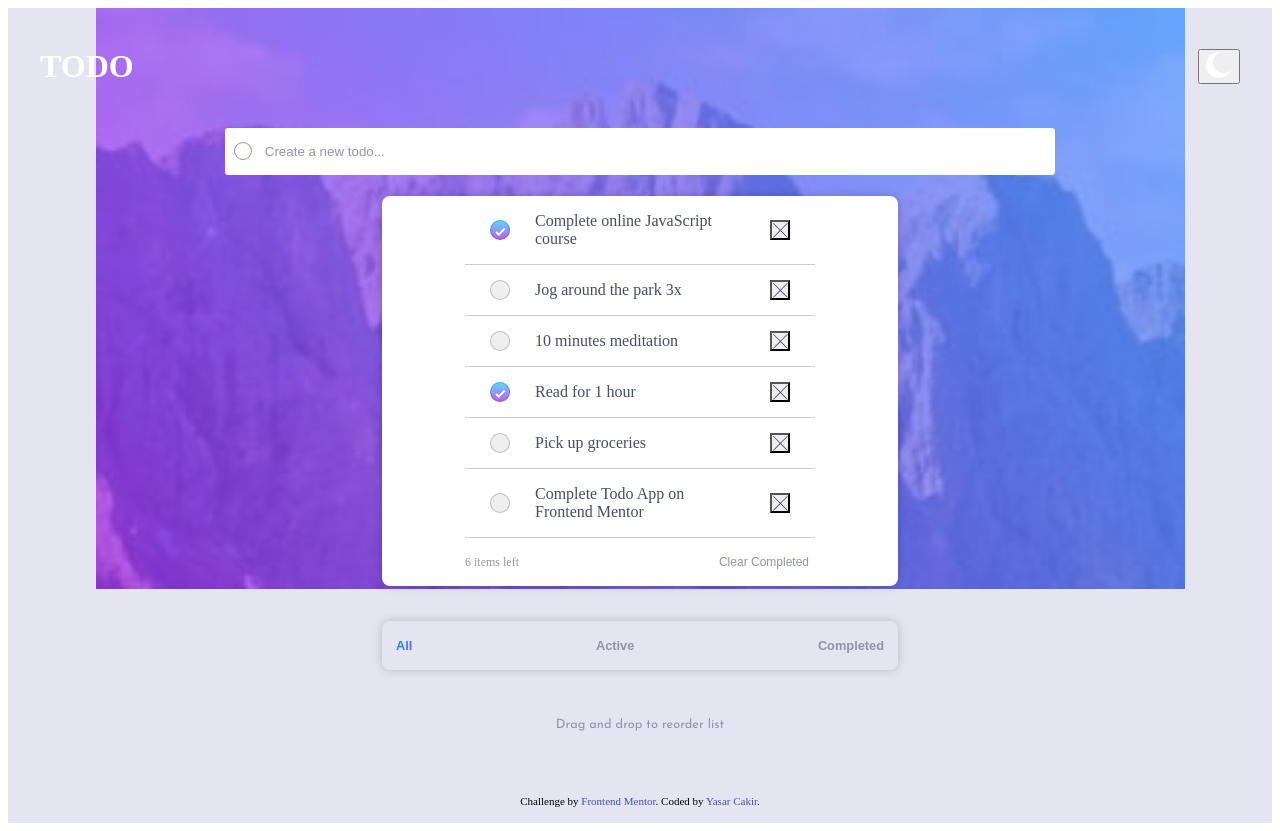
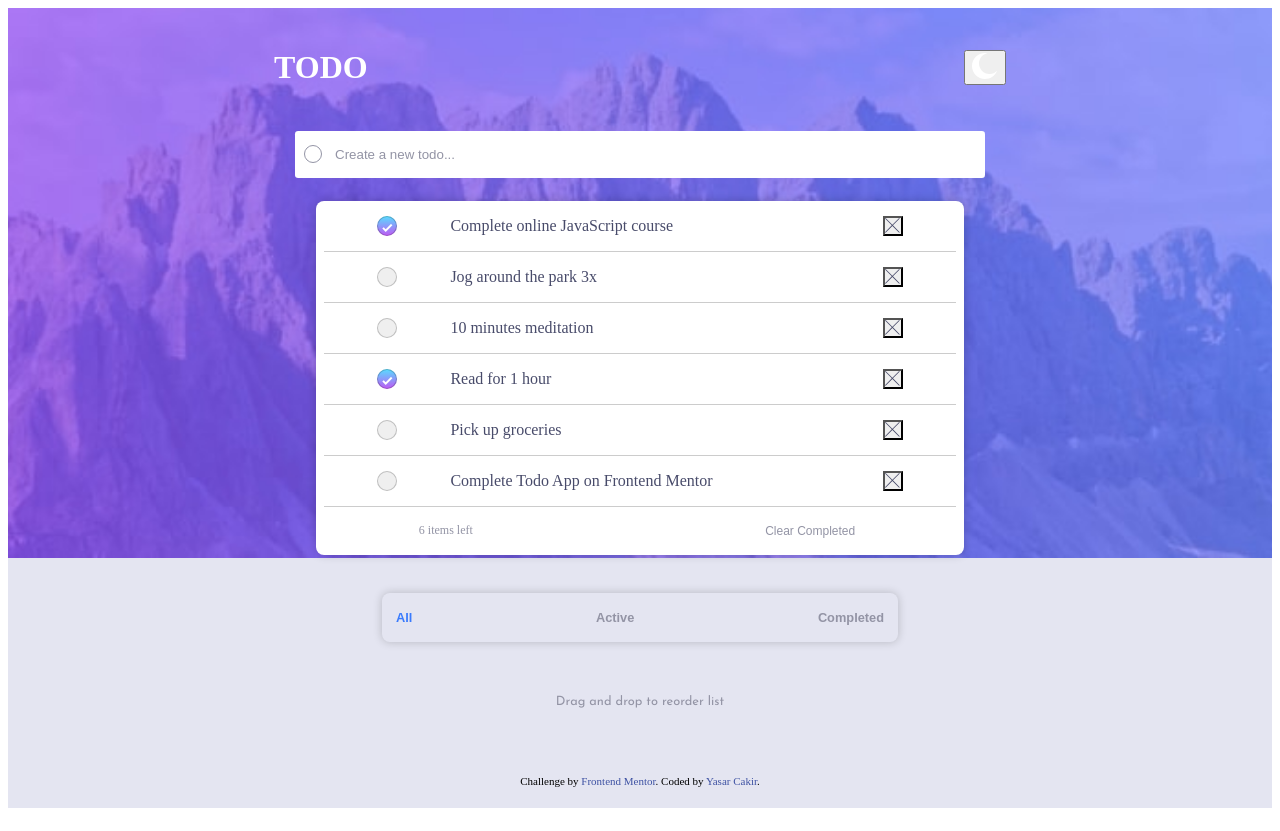
Before and after one commit to ysrckr/frontendmentor-todo-app, a SvelteKit app in the folder client/: page / in a window 1280 px wide. Built offline with nearby package versions, Linux system fonts and the light colour scheme.

Commit message:
Refactor media queries to support smaller screens

```diff
--- a/client/src/styles/global.scss
+++ b/client/src/styles/global.scss
@@ -56,15 +56,17 @@ ul {
 	grid-template-columns: 1fr;
 	gap: 1rem;
 
-	@media (width >= 1440px) {
+	@media (width >= 1200px) {
 		background-image: url('/images/bg-desktop-light.jpg');
+		background-size: cover;
 	}
 
 	&--dark {
 		background-image: url('/images/bg-mobile-dark.jpg');
 
-		@media (width >= 1440px) {
+		@media (width >= 1200px) {
 			background-image: url('/images/bg-desktop-dark.jpg');
+			background-size: cover;
 		}
 	}
 }
@@ -75,6 +77,10 @@ ul {
 	justify-content: space-between;
 	align-items: center;
 	transition: all 100ms ease-in-out;
+
+	@include m.desktop {
+		max-width: 796px;
+	}
 
 	&__logo {
 		color: #fff;
@@ -100,6 +106,10 @@ ul {
 	@include m.textColor('light');
 	transition: all 100ms ease-in-out;
 
+	@include m.desktop {
+		max-width: 796px;
+	}
+
 	&__label {
 		position: relative;
 		&::after {
@@ -118,11 +128,15 @@ ul {
 	}
 
 	&__input {
-		width: calc(60% - 0.5rem);
+		width: 225px;
 		padding: 1rem 2.5rem;
 		border: none;
 		border-radius: 0.2rem;
 		transition: all 100ms ease-in-out;
+
+		@include m.desktop {
+			width: 610px;
+		}
 
 		&:focus,
 		&:focus-visible,
@@ -139,7 +153,7 @@ ul {
 }
 
 .list {
-	width: clamp(calc(300px - 1rem), 70%, 500px);
+	width: clamp(calc(300px - 1rem), 50%, 800px);
 	padding: 0 0.5rem;
 	display: flex;
 	flex-direction: column;
@@ -156,7 +170,7 @@ ul {
 .todo {
 	cursor: move;
 	text-align: left;
-	width: clamp(300px, 70%, 500px);
+	width: 100%;
 	display: grid;
 	grid-template-columns: 1fr 3fr 1fr;
 	place-items: center;
--- a/client/src/styles/partials/_mixins.scss
+++ b/client/src/styles/partials/_mixins.scss
@@ -2,7 +2,7 @@
 @use 'sass:map';
 
 @mixin desktop {
-	@media (width >= 1440px) {
+	@media (width >= 1200px) {
 		@content;
 	}
 }
```
